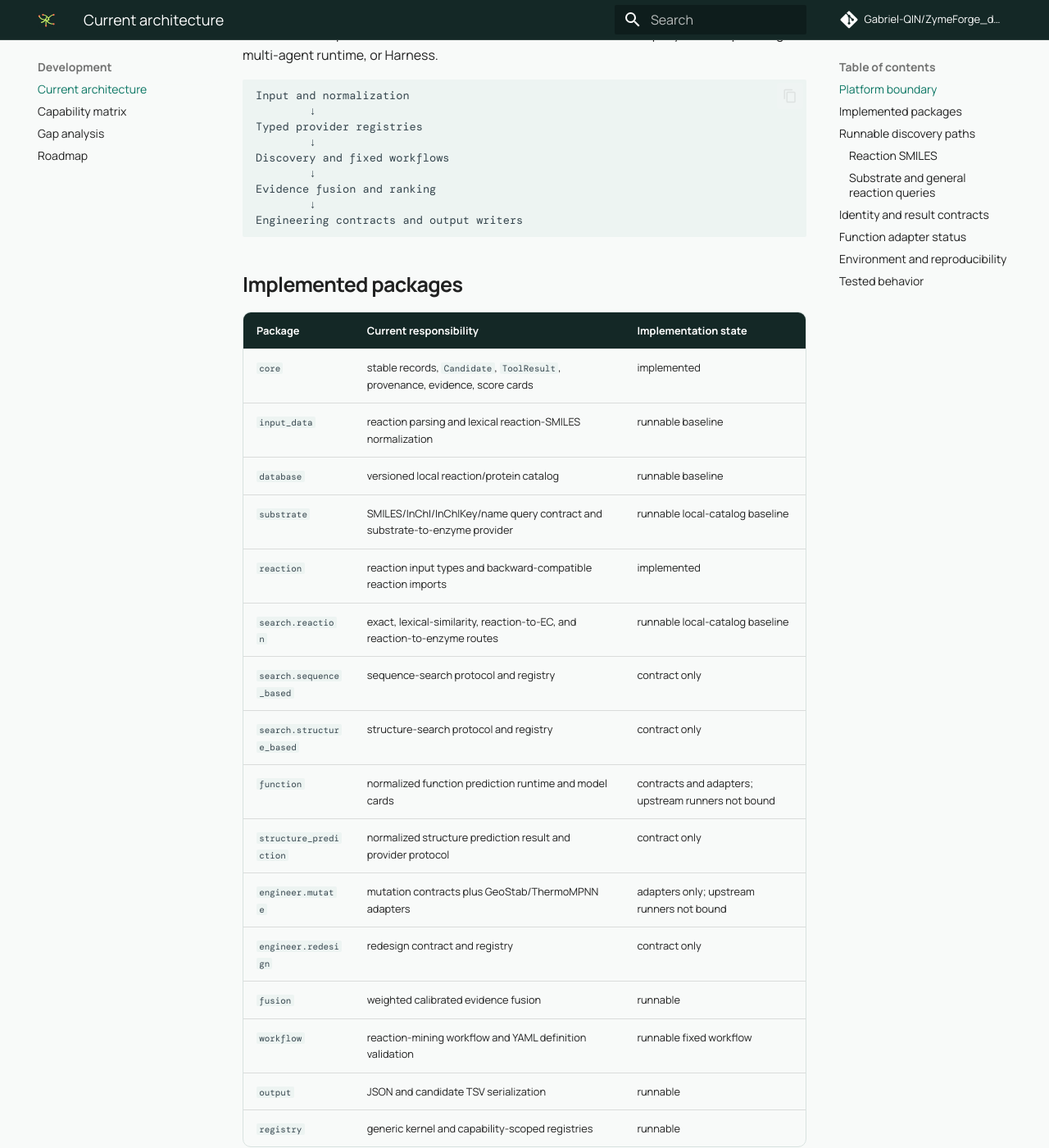
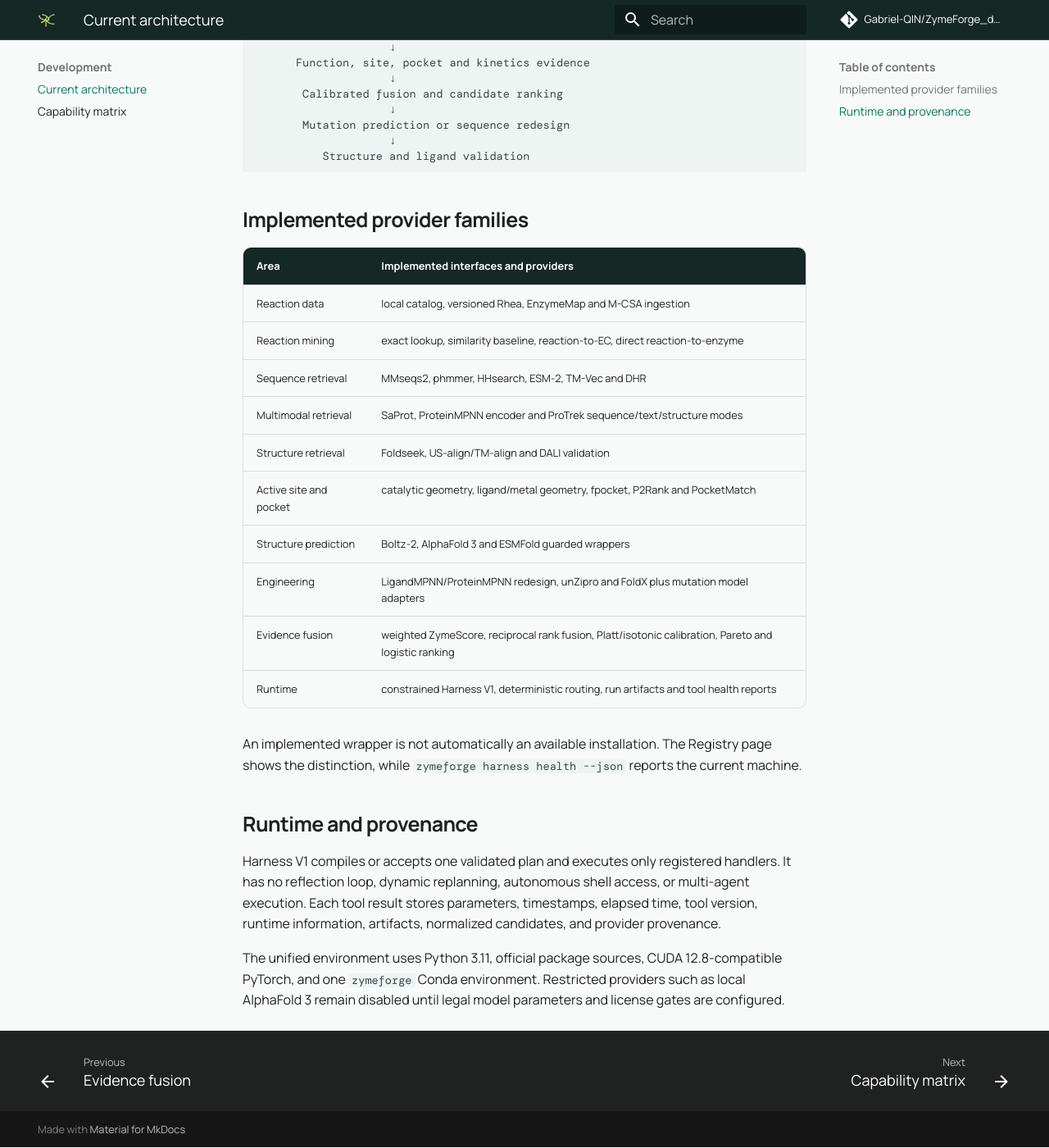
Before and after one commit to Gabriel-QIN/ZymeForge_docs, an MkDocs documentation site: the page built from docs/development/CURRENT_ARCHITECTURE.md, in a window 1280 px wide and 1400 px high, scrolled down 363 px. Shown: the whole window at 82% size. Built offline with MkDocs 1.6.1 and Material for MkDocs 9.7.7, drawn with Linux system fonts in a browser that asks for light colours; comment, search, counter and statistics services are not loaded; some of the changed text lies outside the part shown.

Commit message:
Publish P2 and P3 registry operations documentation

````diff
--- a/docs/development/CURRENT_ARCHITECTURE.md
+++ b/docs/development/CURRENT_ARCHITECTURE.md
@@ -1,97 +1,49 @@
-# Current Architecture
+# Current architecture
 
-This document records the implemented repository state. It distinguishes runnable code from adapter metadata and planned capabilities.
-
-## Platform boundary
-
-ZymeForge is currently an automated enzyme discovery and engineering platform. It does not contain an LLM planner, autonomous tool router, critic, reflection loop, dynamic replanning, multi-agent runtime, or Harness.
+ZymeForge is a registry-based enzyme discovery and engineering platform. Scientific
+providers attach to shared `Candidate`, evidence, structure, and provenance contracts;
+missing binaries, checkpoints, indexes, databases, or license acceptance are reported as
+unavailable and never replaced by generated placeholder results.
 
 ```text
-Input and normalization
-        ↓
-Typed provider registries
-        ↓
-Discovery and fixed workflows
-        ↓
-Evidence fusion and ranking
-        ↓
-Engineering contracts and output writers
+Reaction / substrate / protein / structure
+                    ↓
+     Exact, alignment, embedding and structure retrieval
+                    ↓
+      Function, site, pocket and kinetics evidence
+                    ↓
+       Calibrated fusion and candidate ranking
+                    ↓
+       Mutation prediction or sequence redesign
+                    ↓
+          Structure and ligand validation
 ```
 
-## Implemented packages
+## Implemented provider families
 
-| Package | Current responsibility | Implementation state |
-|---|---|---|
-| `core` | stable records, `Candidate`, `ToolResult`, provenance, evidence, score cards | implemented |
-| `input_data` | reaction parsing and lexical reaction-SMILES normalization | runnable baseline |
-| `database` | versioned local reaction/protein catalog | runnable baseline |
-| `substrate` | SMILES/InChI/InChIKey/name query contract and substrate-to-enzyme provider | runnable local-catalog baseline |
-| `reaction` | reaction input types and backward-compatible reaction imports | implemented |
-| `search.reaction` | exact, lexical-similarity, reaction-to-EC, and reaction-to-enzyme routes | runnable local-catalog baseline |
-| `search.sequence_based` | sequence-search protocol and registry | contract only |
-| `search.structure_based` | structure-search protocol and registry | contract only |
-| `function` | normalized function prediction runtime and model cards | contracts and adapters; upstream runners not bound |
-| `structure_prediction` | normalized structure prediction result and provider protocol | contract only |
-| `engineer.mutate` | mutation contracts plus GeoStab/ThermoMPNN adapters | adapters only; upstream runners not bound |
-| `engineer.redesign` | redesign contract and registry | contract only |
-| `fusion` | weighted calibrated evidence fusion | runnable |
-| `workflow` | reaction-mining workflow and YAML definition validation | runnable fixed workflow |
-| `output` | JSON and candidate TSV serialization | runnable |
-| `registry` | generic kernel and capability-scoped registries | runnable |
+| Area | Implemented interfaces and providers |
+|---|---|
+| Reaction data | local catalog, versioned Rhea, EnzymeMap and M-CSA ingestion |
+| Reaction mining | exact lookup, similarity baseline, reaction-to-EC, direct reaction-to-enzyme |
+| Sequence retrieval | MMseqs2, phmmer, HHsearch, ESM-2, TM-Vec and DHR |
+| Multimodal retrieval | SaProt, ProteinMPNN encoder and ProTrek sequence/text/structure modes |
+| Structure retrieval | Foldseek, US-align/TM-align and DALI validation |
+| Active site and pocket | catalytic geometry, ligand/metal geometry, fpocket, P2Rank and PocketMatch |
+| Structure prediction | Boltz-2, AlphaFold 3 and ESMFold guarded wrappers |
+| Engineering | LigandMPNN/ProteinMPNN redesign, unZipro and FoldX plus mutation model adapters |
+| Evidence fusion | weighted ZymeScore, reciprocal rank fusion, Platt/isotonic calibration, Pareto and logistic ranking |
+| Runtime | constrained Harness V1, deterministic routing, run artifacts and tool health reports |
 
-## Runnable discovery paths
+An implemented wrapper is not automatically an available installation. The Registry page
+shows the distinction, while `zymeforge harness health --json` reports the current machine.
 
-### Reaction SMILES
+## Runtime and provenance
 
-`build_reaction_workflow()` standardizes the query and runs four independent retrieval routes. Linked proteins are merged by protein identity, converted to evidence records, fused into `ScoreCard`, and ranked.
+Harness V1 compiles or accepts one validated plan and executes only registered handlers.
+It has no reflection loop, dynamic replanning, autonomous shell access, or multi-agent
+execution. Each tool result stores parameters, timestamps, elapsed time, tool version,
+runtime information, artifacts, normalized candidates, and provider provenance.
 
-```text
-reaction SMILES
-  ├─ exact local reaction lookup
-  ├─ lexical n-gram similarity
-  ├─ catalog reaction → EC
-  └─ catalog reaction → enzyme
-          ↓
- CandidateReactionPair + EvidenceRecord
-          ↓
-       ZymeScore
-```
-
-The lexical similarity provider is a dependency-light baseline, not a chemistry-aware DRFP/RXNFP/CGR implementation.
-
-### Substrate and general reaction queries
-
-`build_discovery_service()` exposes stable methods:
-
-```python
-predict_enzymes_from_substrate()
-predict_enzymes_from_reaction()
-search_enzymes_by_reaction()
-```
-
-The local provider accepts substrate SMILES, InChI, InChIKey, or names when those identifiers are represented in the catalog. Reaction queries accept reaction SMILES, `substrate -> product`, EC numbers, names, and descriptions. The demo catalog currently contains enough annotations for SMILES, EC, and reaction-name examples; broader identifier resolution requires production databases.
-
-## Identity and result contracts
-
-`ProteinRecord.id` remains the stable protein identity. `Candidate.candidate_id` is derived as `candidate:<protein_id>` so retrieval routes do not create incompatible identifiers. Designed variants carry `parent_candidate_id`.
-
-`ToolResult[T]` is the common result envelope for future providers and workflows. It records status, tool and version, normalized input/output, scores, files, parameters, runtime, error, and a `ProvenanceRecord`.
-
-## Function adapter status
-
-The repository registers 21 function adapters covering EC/function, catalytic sites, substrate compatibility, kinetics, pH, thermostability, solubility, cofactor preference, and developability. GeoStab and ThermoMPNN are registered for mutation effects.
-
-These adapters share `FunctionalPrediction` and `UnifiedFunctionModel`, but registration does not mean inference is installed. Without an explicitly configured upstream runner and checkpoint, adapters raise `ModelBackendUnavailable` and never return fabricated predictions.
-
-## Environment and reproducibility
-
-- one `zymeforge` Conda environment;
-- Python 3.11 for the CUDA environment;
-- official PyPI and official PyTorch CUDA 12.8 wheel index;
-- `torch==2.11.0+cu128` in the environment definition;
-- RDKit from conda-forge;
-- plugin, model, database, parameters, IDs, and timestamps available through provenance contracts.
-
-## Tested behavior
-
-The test suite covers registries, reaction normalization, reaction mining, discovery queries, function adapter behavior, fusion, output writers, workflow validation, candidate identity, and provenance serialization.
+The unified environment uses Python 3.11, official package sources, CUDA 12.8-compatible
+PyTorch, and one `zymeforge` Conda environment. Restricted providers such as local
+AlphaFold 3 remain disabled until legal model parameters and license gates are configured.
--- /dev/null
+++ b/docs/reference/operations.md
@@ -0,0 +1,32 @@
+# Operations and benchmarks
+
+## Tool availability
+
+Inspect the unified environment before launching an expensive workflow:
+
+```bash
+zymeforge harness health
+zymeforge harness health --json
+```
+
+The deployed API exposes the same report at `GET /api/health/tools`. Each tool lists its
+binary, checkpoint/index/database path, license gate, and execution-handler status. A failed
+component makes the tool unavailable; it does not create a synthetic result.
+
+## Benchmark definitions
+
+The core repository includes versioned manifests for:
+
+- CATH/SCOPe retrieval, including `<30%` and `<20%` sequence-identity subsets;
+- exact, unseen and orphan reaction retrieval;
+- evidence calibration and candidate ranking with grouped holdouts.
+
+Manifests remain in `definition` state until datasets are version-pinned and real result
+files exist. ZymeForge therefore distinguishes benchmark design from measured performance.
+
+## Run provenance
+
+Harness tool results record start and finish timestamps, elapsed seconds, parameters,
+tool version, Python/runtime information, provider provenance, normalized outputs and
+artifacts. The run store writes these into the run directory together with candidates and
+an HTML report.
--- a/mkdocs.yml
+++ b/mkdocs.yml
@@ -51,8 +51,6 @@
   - Development:
       - Current architecture: development/CURRENT_ARCHITECTURE.md
       - Capability matrix: development/CAPABILITY_MATRIX.md
-      - Gap analysis: development/GAP_ANALYSIS.md
-      - Roadmap: development/DEVELOPMENT_ROADMAP.md
   - Workflows:
       - Harness V1: workflows/harness-v1.md
       - Reaction-to-enzyme mining: workflows/reaction-mining.md
@@ -65,3 +63,4 @@
   - Reference:
       - CLI: reference/cli.md
       - Python contracts: reference/contracts.md
+      - Operations and benchmarks: reference/operations.md
````
Also changed, not shown: docs/development/CAPABILITY_MATRIX.md (+28 -40 lines), docs/development/DEVELOPMENT_ROADMAP.md (deleted, +0 -103 lines), docs/development/GAP_ANALYSIS.md (deleted, +0 -61 lines), docs/index.md (+1 -1 lines), docs/reference/cli.md (+2 -0 lines), docs/data/registry_snapshot.json, 3 other files.
